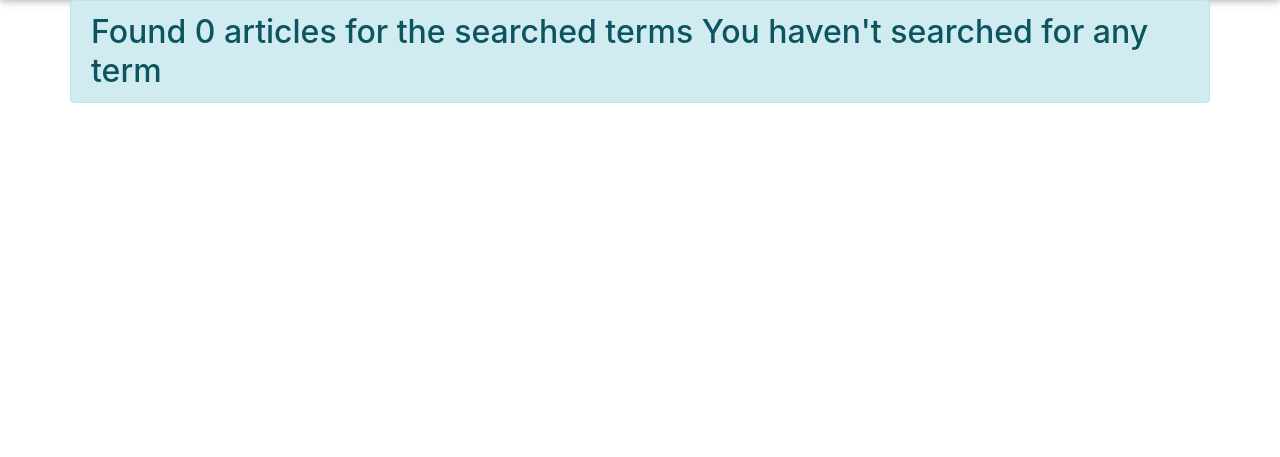
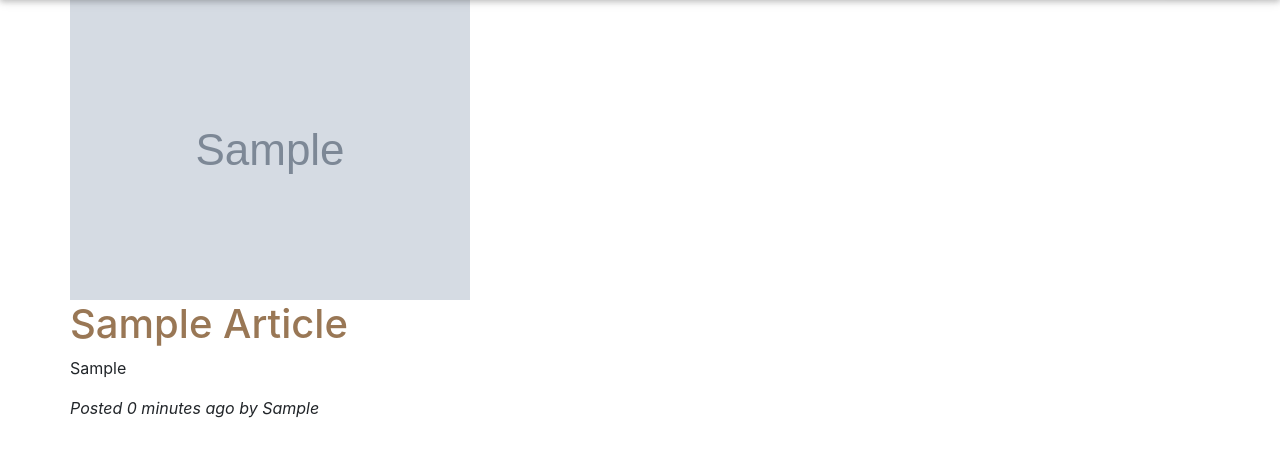
Before and after one commit to kipkemoimayor/Tribune, a Django app: page /article/1 in a window 1280 px wide. Shown: the part 66-523 px from the top of the page. Run offline with Django 3.2, Linux system fonts and the light colour scheme; tables that the repository leaves empty hold one stand-in row (values such as "Sample post"); grey boxes marked "Sample" are stand-in pictures; some libraries are stand-ins or nearby versions.

Commit message:
Created test for articles

```diff
--- a/news/models.py
+++ b/news/models.py
@@ -40,7 +40,7 @@
     editor=models.ForeignKey(Editor)
     tags=models.ManyToManyField(tags)
     pub_date=models.DateTimeField(auto_now_add=True)
-    article_image=models.ImageField(upload_to='articles/',blank=True)
+    article_image=models.ImageField(upload_to='articles/')
 
 
     @classmethod
--- /dev/null
+++ b/news/templates/all-news/article.html
@@ -0,0 +1,22 @@
+{%extends 'all-news/base.html'%}
+{%block content%}
+  <div class="container">
+    <div class="row">
+      <img class="img-fluid" src="{{article.article_image.url}}" alt="">
+
+    </div>
+    <div class="row">
+      <h1>{{article.title}}</h1>
+
+    </div>
+    <div class="row">
+      <p>{{article.post}}</p>
+
+    </div>
+    <div class="row">
+      <i>Posted {{article.pub_date|timesince}} ago by {{article.editor}}</i>
+
+    </div>
+
+  </div>
+{%endblock%}
--- a/news/templates/all-news/today-news.html
+++ b/news/templates/all-news/today-news.html
@@ -13,12 +13,11 @@
           </div>
           <div class="card-img">
 
-            <img class="card-img-top" src="{{article_image.url}}" alt="Image">
-            <p>{{news_item.article_image.url}}</p>
-            <img src="/meda/articles/AlanWalker.png" alt="">
+            <img class="card-img-top" src="{{news_item.article_image.url}}" alt="Image">
           </div>
           <div class="card-body">
                 <p class="muted">{{news_item.post}}</p>
+                <a href="/article/{{news_item.id}}">view Full article</a>
           </div>
           <i>by~~{{news_item.editor}}</i>
 
--- a/news/templates/navbar.html
+++ b/news/templates/navbar.html
@@ -27,9 +27,9 @@
         <a class="nav-link disabled" href="#">Disabled</a>
       </li>
     </ul>
-    <form action="glyphicon glyphicon-search " class="form-inline my-2 my-lg-0">
-      <input class="form-control mr-sm-2" type="search" placeholder="Search Article" name="article" aria-label="Search">
-      <button class="btn btn-outline-success my-2 my-sm-0" type="submit">Search</button>
+    <form action="{% url 'search_results'%} " role="search" class="form-inline my-2 my-lg-0">
+      <input class="form-control mr-sm-2" type="text" placeholder="Search Article" name="article" aria-label="Search">
+      <button class="btn btn-outline-success my-2 my-sm-0" type="">Search</button>
     </form>
   </div>
 </nav>
--- a/news/tests.py
+++ b/news/tests.py
@@ -63,7 +63,7 @@
         self.assertTrue(len(todayNews)>0)
 
     def test_get_news_by_date(self):
-        test_date='2019-05-08'
+        test_date='2010-05-08'
         date=dt.datetime.strptime(test_date,'%Y-%m-%d').date()
         news_by_date=Article.days_news(date)
-        self.assertTrue(len(news_by_date)>0)
+        self.assertTrue(len(news_by_date)==0)
--- a/news/urls.py
+++ b/news/urls.py
@@ -7,7 +7,8 @@
     url('^$',views.news_of_day,name="theNews"),
     # url(r'^archives/(\d{4}-\d{2}-\d{2})/$',views.past_days_news,name="pastNews"),
     url(r'^archives/(\d{4}-\d{2}-\d{2})/$',views.past_days_news,name = 'pastNews'),
-    url(r'^',views.search_results,name="search_results")
+    url(r'^search/',views.search_results,name="search_results"),
+    url(r'^article/(\d+)',views.article,name='article')
 
 ]
 if settings.DEBUG:
--- a/news/views.py
+++ b/news/views.py
@@ -43,3 +43,11 @@
     else:
         message="You haven't  searched for any term"
         return render(request,'all-news/search.html',{'message':message})
+
+def article(request,article_id):
+    try:
+        article=Article.objects.get(id=article_id)
+    except Exception as e:
+        raise  Http404()
+
+    return render(request,'all-news/article.html',{'article':article})
```
